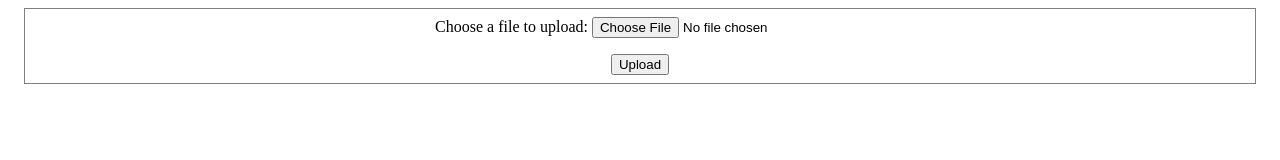
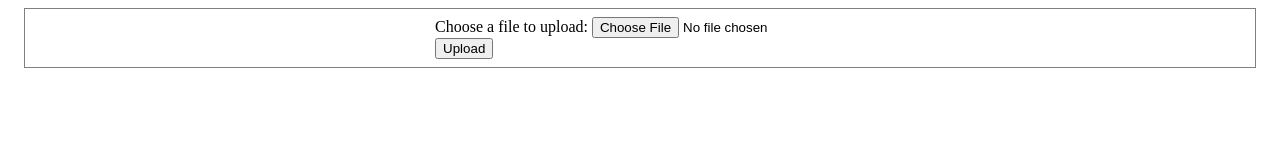
Before and after one commit to juanramirezcastaneda/file-metadata, a website: page views/index.html in a window 1280 px wide. Drawn offline with Linux system fonts and the light colour scheme.

Commit message:
Add form to index file

```diff
--- a/views/index.html
+++ b/views/index.html
@@ -16,14 +16,15 @@
   <body>
     <main>
       <div class="container">
-
+        <form method="POST" action="/api/fileanalyse" enctype="multipart/form-data">
           <div id="file-group">
             <label for="file">Choose a file to upload:</label>
             <input type="file" id="file" name="file" />
           </div>
           <div>
-            <button id="upload">Upload</button>
+            <input type="submit" id="upload" value="Upload" />
           </div>
+        </form>
           </div>
         </div>
       </div>
```
